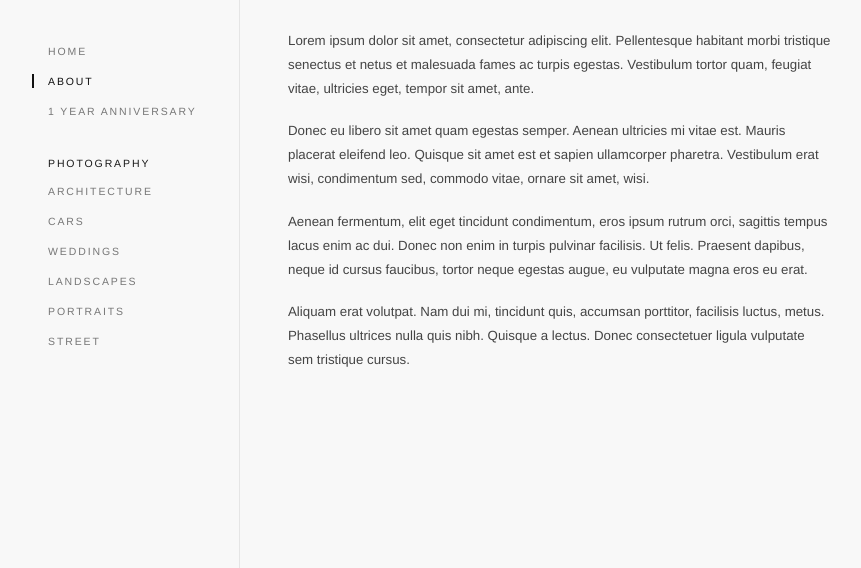
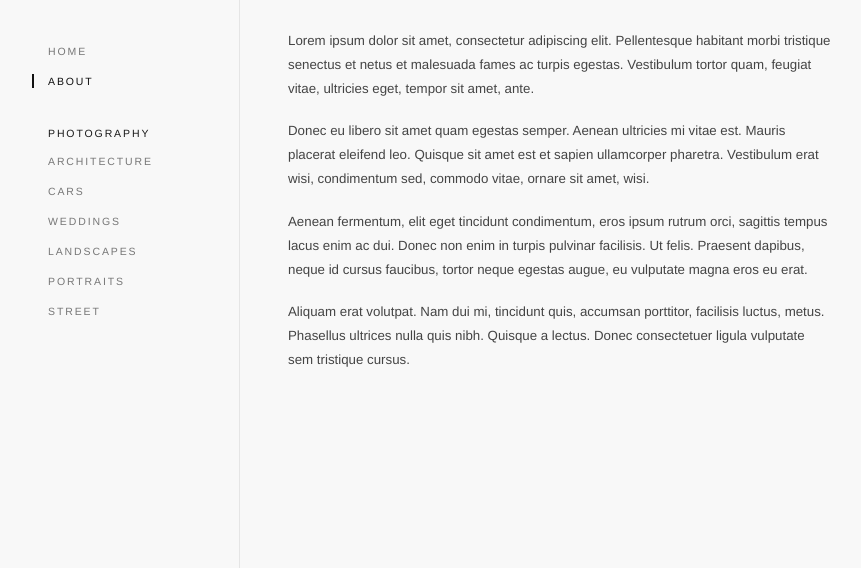
Before and after one commit to AbdulAhadAkhter/portfolio-website, a plain HTML site: page about.html in a window 1280 px wide. Shown: the part 79-647 px from the top of the page, without its empty margins (0-861 px from the left). Drawn offline with Linux system fonts and the light colour scheme.

Commit message:
Make /1yearanniversary unlisted: remove nav links, add noindex and robots.txt
Co-authored-by: Cursor <cursoragent@cursor.com>

```diff
--- a/about.html
+++ b/about.html
@@ -17,7 +17,6 @@
       <ul>
         <li><a href="index.html">Home</a></li>
         <li><a href="about.html" class="active">About</a></li>
-        <li><a href="/1yearanniversary/">1 Year Anniversary</a></li>
       </ul>
       <div class="nav-section">
         <p class="nav-section-label">Photography</p>
```
Also changed, not shown: 1yearanniversary/index.html (+1 -0 lines), index.html (+0 -1 lines), photography/architecture.html (+0 -1 lines), photography/cars.html (+0 -1 lines), photography/landscapes.html (+0 -1 lines), photography/portraits.html (+0 -1 lines), photography/street.html (+0 -1 lines), photography/weddings.html (+0 -1 lines), robots.txt (added).
